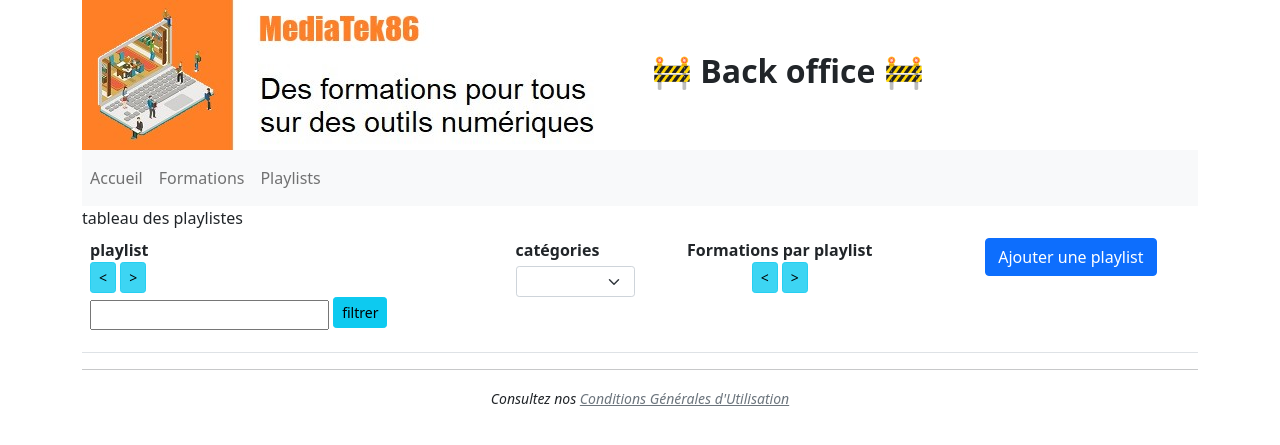
After one commit to Drlouiza/mediatekformation, a Symfony app: template templates/pages/admin/playlists.html.twig in a window 1280 px wide. The commit adds this page. Shown: the top 445 px of the page. Run offline with Twig, Linux system fonts and the light colour scheme; the template is opened without the code that fills it, so the values that code supplies are empty; some libraries are stand-ins or nearby versions.

Commit message:
Mission 2 Tâche 2: gérer les playlist. Fixes #5

```diff
--- a/src/Controller/Admin/AdminFormationController.php
+++ b/src/Controller/Admin/AdminFormationController.php
@@ -95,7 +95,7 @@ class AdminFormationController extends AbstractController {
             $this->addFlash('warning', 'La formation demandée n’existe pas.');
             return $this->redirectToRoute('admin.formations');
         }
-        $this->formationRepository->remove($formation);
+        $this->formationRepository->remove($formation, true);
         $this->addFlash('danger', 'La suppression de la formation "' . $formation->getTitle() . '" a été effectuée avec succès.');
 
         return $this->redirectToRoute('admin.formations');
@@ -135,7 +135,7 @@ class AdminFormationController extends AbstractController {
                 $this->formationRepository->add($formation , true );
                 $this->addFlash(
                         'success',
-                        'Ajout de la formation ' . $formation->getTitle() . ' prise en compte');
+                        'Modification de la formation ' . $formation->getTitle() . ' prise en compte');
                 return $this->redirectToRoute('admin.formations');
             }
             return $this->render(self::PAGE_FORMATION, [
--- a/src/Entity/Formation.php
+++ b/src/Entity/Formation.php
@@ -152,4 +152,9 @@ class Formation
 
         return $this;
     }
+
+    public function __toString(): string
+    {
+        return $this->getTitle();
+    }
 }
--- a/templates/baseadmin.html.twig
+++ b/templates/baseadmin.html.twig
@@ -24,13 +24,10 @@
                         <a class="nav-link" href="{{ path('admin.formations') }}">Formations</a>
                     </li>
                     <li class="nav-item">
-                        <a class="nav-link" href="#">Playlists</a>
+                        <a class="nav-link" href="{{ path('admin.playlists') }}">Playlists</a>
                     </li>
                 </ul>
             </div>
-            <p class="text-end">
-                <a href="{{ path('admin.formations.add') }}" class=" btn btn-primary"> Ajouter une formation </a>
-            </p>
         </nav>
 
         <!-- flash message -->
--- a/templates/pages/admin/formations.html.twig
+++ b/templates/pages/admin/formations.html.twig
@@ -1,5 +1,10 @@
 {% extends "baseadmin.html.twig" %}
 {% block body %}
+    <p style= "float: right; margin-top: 10px">
+        <a href="{{ path('admin.formations.add') }}" class="btn btn-primary">
+            Ajouter une formation
+        </a>
+    </p>
     <table class="table table-striped">
         <thead>
             <tr>
--- /dev/null
+++ b/templates/pages/admin/playlist.html.twig
@@ -0,0 +1,4 @@
+{% extends "baseadmin.html.twig" %}
+{% block body %}
+    {{ include ('_admin.playlist.form.html.twig') }}
+{% endblock %}
--- /dev/null
+++ b/templates/pages/admin/playlists.html.twig
@@ -0,0 +1,85 @@
+{% extends "baseadmin.html.twig" %}
+{% block body %}
+    <caption> tableau des playlistes </caption>
+    <table class="table table-striped">
+        <thead>
+            <tr>
+                <th class="text-left align-top" scope="col">
+                    playlist<br />
+                    <a href="{{ path('admin.playlists.sort', {champ:'name', ordre:'ASC'}) }}" class="btn btn-info btn-sm active" role="button" aria-pressed="true"><</a>
+                    <a href="{{ path('admin.playlists.sort', {champ:'name', ordre:'DESC'}) }}" class="btn btn-info btn-sm active" role="button" aria-pressed="true">></a>
+                    <form class="form-inline mt-1" method="POST" action="{{ path('admin.playlists.findallcontain', {champ:'name'}) }}">
+                        <div class="form-group mr-1 mb-2">
+                            <input type="text" class="sm" name="recherche"
+                                   value="{% if valeur|default and not table|default %}{{ valeur }}{% endif %}">
+                            <input type="hidden" name="_token" value="{{ csrf_token('filtre_name') }}">
+                            <button type="submit" class="btn btn-info mb-2 btn-sm">filtrer</button>
+                        </div>
+                    </form>
+                </th>
+                <th class="text-left align-top" scope="col">
+                    catégories
+                    <form class="form-inline mt-1" method="POST" action="{{ path('admin.playlists.findallcontain', {champ:'id', table:'categories'}) }}">
+                        <select class="form-select form-select-sm" name="recherche" id="recherche" onchange="this.form.submit()">
+                            <option value=""></option>
+                            {% for categorie in categories %}
+                                <option
+                                    {% if valeur|default and valeur==categorie.id %}
+                                        selected
+                                    {% endif %}
+                                    value="{{ categorie.id }}">{{ categorie.name }}
+                                </option>
+                            {% endfor %}
+                        </select>
+                    </form>
+                </th>
+                <th class="text-center align-top" scope="col">
+                    Formations par playlist<br />
+                    <a href="{{ path('admin.playlists.sort', {champ:'nombre', ordre:'ASC'}) }}" class="btn btn-info btn-sm active" role="button" aria-pressed="true"><</a>
+                    <a href="{{ path('admin.playlists.sort', {champ:'nombre', ordre:'DESC'}) }}" class="btn btn-info btn-sm active" role="button" aria-pressed="true">></a>
+                </th>
+                <th class="text-center align-top" scope="col">
+                    &nbsp;
+                </th>
+                <th class="text-center align-top" scope="col">
+                   <a href="{{ path('admin.playlists.add') }}" class="btn btn-primary">Ajouter une playlist</a>
+                </th>
+            </tr>
+        </thead>
+        <tbody>
+            <!-- boucle sur les playlists -->
+            {% if playlists|length > 0 %}
+                {% for k in 0..playlists|length-1 %}
+                    <tr class="align-middle">
+                        <td>
+                            <h5 class="text-info">
+                                {{ playlists[k].name }}
+                            </h5>
+                        </td>
+                        <td class="text-left">
+                            {% set categories = playlists[k].categoriesplaylist %}
+                            {% if categories|length > 0  %}
+                                {% for c in 0..categories|length-1 %}
+                                    &nbsp;{{ categories[c] }}
+                                {% endfor %}
+                            {% endif %}
+                        </td>
+                        <td class="text-center">
+                            {{playlists[k].formations|length}}
+                            {{ (playlists[k].formations|length) > 1 ? 'formations' : 'formation' }}
+                        </td>
+                        <td class="text-center">
+                            <a href="{{ path('admin.playlists.edit', {id:playlists[k].id}) }}" class="btn btn-warning">Modifier</a>
+                        </td>
+                        <td>
+                        <a href="{{ path('admin.playlists.delete', {id:playlists[k].id}) }}" class="btn btn-danger"
+                            onclick="return confirm('Etes-vous sûr de vouloir supprimer {{ playlists[k].name }} ?')">
+                            Supprimer
+                        </a>
+                    </td>
+                    </tr>
+                {% endfor %}
+            {% endif %}
+        </tbody>
+    </table>
+{% endblock %}
```
Also changed, not shown: src/Controller/Admin/AdminPlaylistController.php (added, +171 -0 lines), src/Form/PlaylistType.php (added, +39 -0 lines), templates/_admin.playlist.form.html.twig (added, +16 -0 lines).
